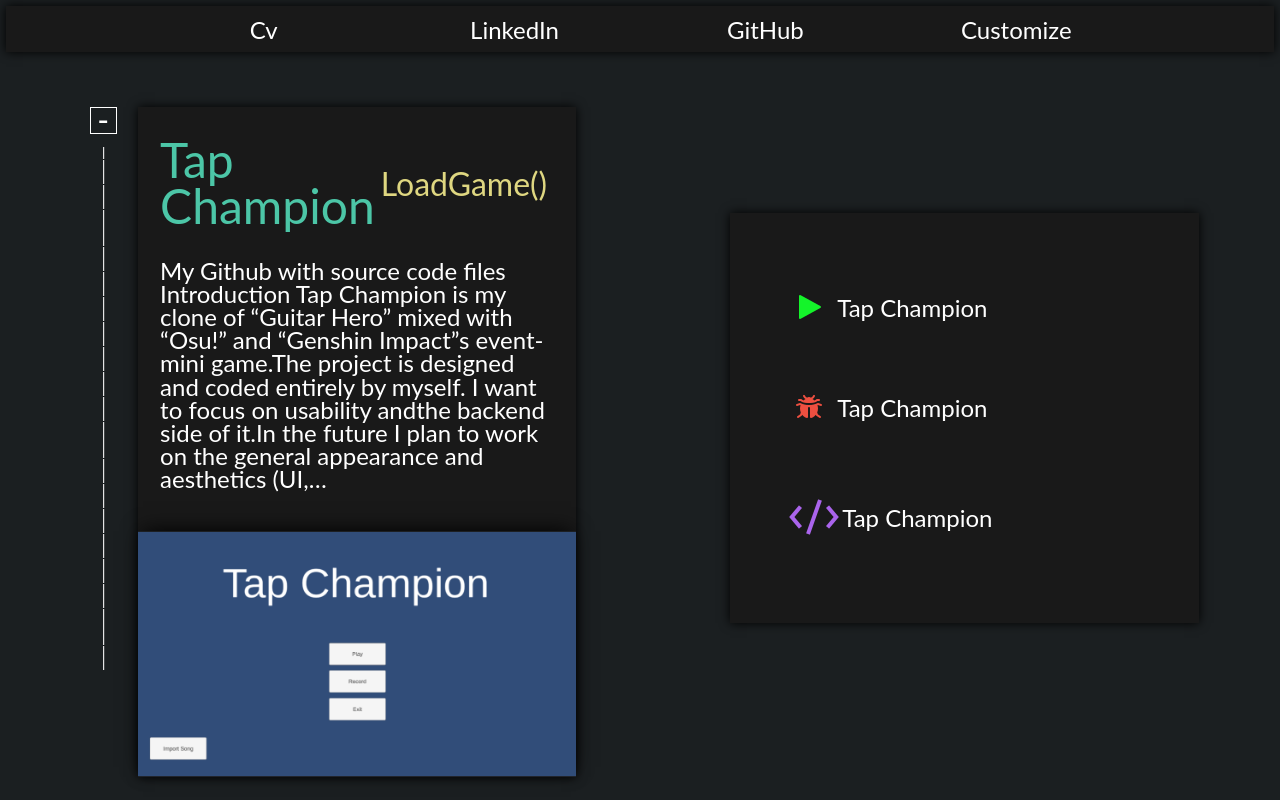
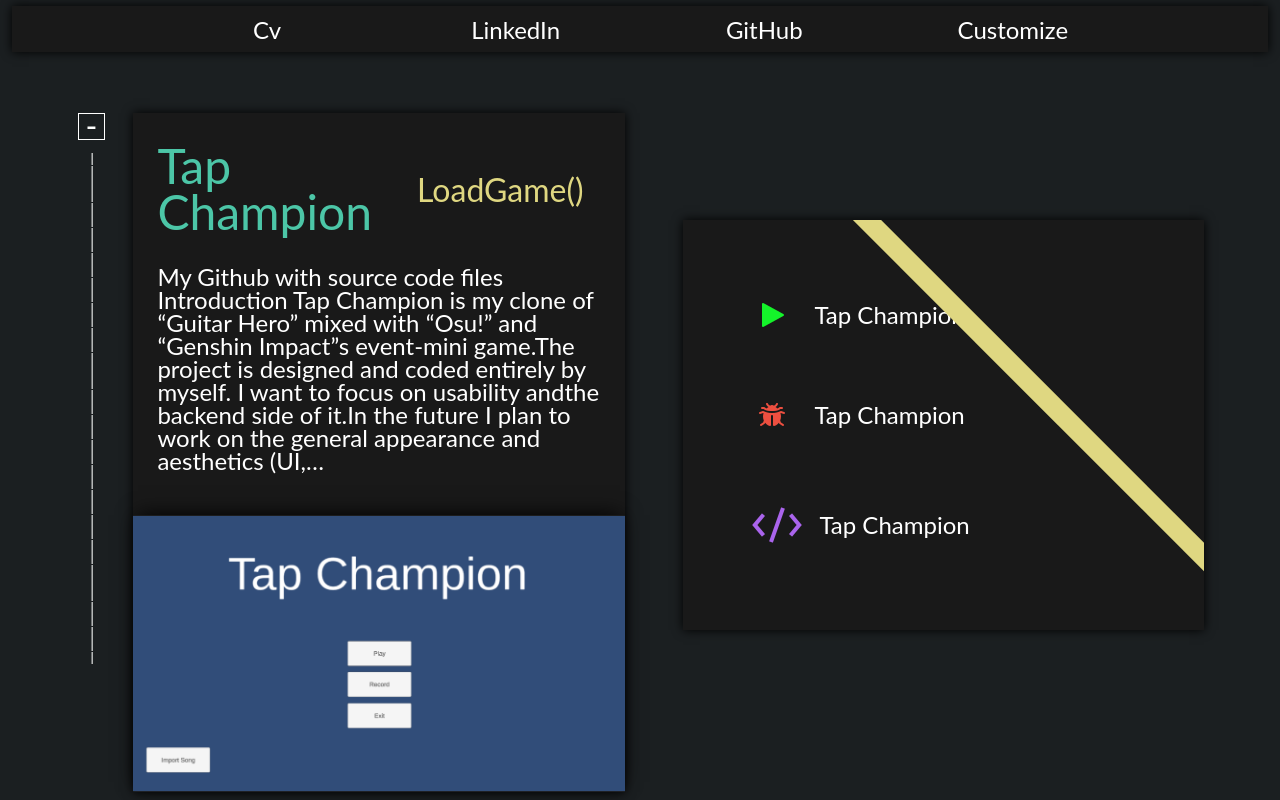
Before and after one commit to Naxden/JKportfolio, a React (Create React App) app: page / in a window 1280 px wide. Built offline with nearby package versions, Linux system fonts and the light colour scheme.

Commit message:
decorations and eventHandlers added

```diff
--- a/src/components/card/card.tsx
+++ b/src/components/card/card.tsx
@@ -1,6 +1,7 @@
 import {useNavigate} from 'react-router-dom'
 import '../../styles/Card.css'
 import LineDecorator from './decoration'
+import { useEffect } from 'react'
 
 interface ICardProperties {
     imageSource? :string,
@@ -17,16 +18,27 @@ export default function Card({ imageSource, title, description, UID } :ICardProp
 {
     const navigate = useNavigate()
 
+    const HandleMouseOver = (event :React.MouseEvent<HTMLButtonElement>) => {
+        const btn = event.target as HTMLButtonElement
+        btn.innerText = `LoadGame(${UID})`
+    }
+
+    const HandleMouseLeft = (event :React.MouseEvent<HTMLButtonElement>) => {
+        const btn = event.target as HTMLButtonElement
+        btn.innerText = "LoadGame()"
+    }
+
     const HandleClick = (options:string) =>{
         navigate('/game/', { state: {id:UID}})
     }
+
 
     return(
         <LineDecorator>
             <div className='cardDiv'>
                 <div className='titleDiv'>
                     <span>{`${title}`}</span>
-                    <button onClick={() => HandleClick(UID)}>LoadGame()</button>
+                    <button onMouseOver={HandleMouseOver} onMouseLeave={HandleMouseLeft} className='cardBtn' onClick={() => HandleClick(UID)}>LoadGame()</button>
                 </div>
                 <div className='descriptionDiv border'>
                     <span>{`${description}`}</span>
--- a/src/components/card/cardOptions.tsx
+++ b/src/components/card/cardOptions.tsx
@@ -30,5 +30,6 @@ export default function CardOptions({gameName} :ICardOptions){
         <div>
 
         </div>
+        <div className="line"></div>
     </div>)
 }
--- a/src/components/card/decoration.tsx
+++ b/src/components/card/decoration.tsx
@@ -10,6 +10,7 @@ export default function LineDecorator(properties:ILinearDecorator)
 {
     const [line, setLine] = useState("")
     const  divRef = useRef<HTMLDivElement>(null)
+
 
     useEffect(()=>{
         if(divRef.current){
@@ -31,7 +32,9 @@ export default function LineDecorator(properties:ILinearDecorator)
     }, [])
 
 
-
+    const HandleClick = (event :React.MouseEvent<HTMLDivElement>) =>{
+        const div = event.target as ILinearDecorator
+    }
 
 
 
@@ -40,7 +43,7 @@ export default function LineDecorator(properties:ILinearDecorator)
     return(
         <div className='lineDecorator' ref={divRef}>
             <div className='decoratorDiv'>
-                <div className='squareVS'>
+                <div onClick={HandleClick} className='squareVS'>
                     -
                 </div>
                 <pre>
--- a/src/styles/App.css
+++ b/src/styles/App.css
@@ -2,7 +2,7 @@
   display: grid;
   flex-direction: column;
   justify-content: space-around;
-  grid-template-columns: 5% 40% 10% 40% 5%;
+  grid-template-columns: 2.5% 45% 0.5% 45% 2.5%;
   width: 100%;
   user-select: none;
 }
--- a/src/styles/CardOptions.css
+++ b/src/styles/CardOptions.css
@@ -9,6 +9,7 @@
     background-color: var(--main-theme-secondary);
     box-shadow: 0 0 10px var(--main-theme-shadow);
     padding: 30px;
+    overflow: hidden;
 }
 
 .runDiv{
@@ -42,3 +43,12 @@
     border: 0.5px solid rgb(101, 99, 99);
     background-color: rgba(142, 138, 138, 0.162);
 }
+
+.line{
+    position: relative;
+    top: 150px;
+    transform: rotate(45deg);
+    width: 50vw;
+    height: 20px;
+    background-color: var(--main-theme-text-function);
+}
```
